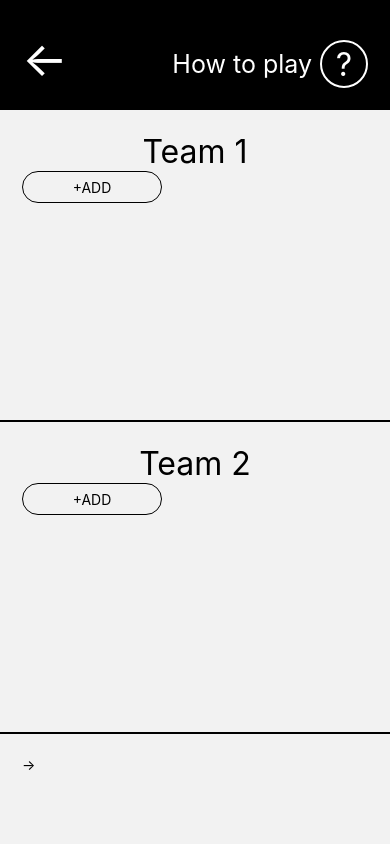
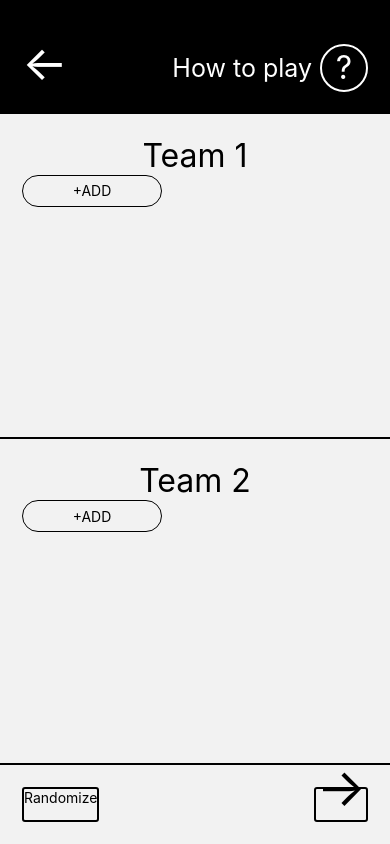
Before and after one commit to jdietrich11/AllusionsRN, a React Native app: screen /teamsPage in a window 390 px wide. Built offline with nearby package versions, Linux system fonts and the light colour scheme.

Commit message:
added information page and fixed buttons

```diff
--- a/App.js
+++ b/App.js
@@ -6,6 +6,7 @@ import { NavigationContainer } from "@react-navigation/native";
 import HomePage from "./src/pages/home/home";
 import CardSelect from "./src/pages/card-select/card-select";
 import TeamsPage from "./src/pages/teams/teams";
+import InformationPage from "./src/pages/informationPage/informationPage";
 
 const Stack = createNativeStackNavigator();
 
@@ -19,6 +20,7 @@ export default function App() {
         <Stack.Screen name="home" component={HomePage} />
         <Stack.Screen name="teamsPage" component={TeamsPage} />
         <Stack.Screen name="cardSelect" component={CardSelect} />
+        <Stack.Screen name="informationPage" component={InformationPage} />
       </Stack.Navigator>
     </NavigationContainer>
   );
--- a/src/pages/card-select/card-select.js
+++ b/src/pages/card-select/card-select.js
@@ -1,12 +1,5 @@
-import {
-  View,
-  Text,
-  StyleSheet,
-  Pressable,
-  Image,
-  Button,
-  TextInput,
-} from "react-native";
+import { useState } from "react";
+import { View, Text, Pressable, Image, TextInput } from "react-native";
 
 import styles from "./card-select.styles";
 
@@ -20,6 +13,8 @@ const TempCardpacks = [
 ];
 
 function CardSelect({ navigation }) {
+  const [cardCount, setCardCount] = useState(37);
+
   return (
     <View style={styles.container}>
       <View style={styles.containerHeader}>
@@ -49,13 +44,19 @@ function CardSelect({ navigation }) {
       <View style={styles.gameLengthContainer}>
         <View style={styles.cardCounterContainer}>
           <View style={styles.cardCounter}>
-            <Pressable style={styles.cardAdjustmentCounter}>
+            <Pressable
+              style={styles.cardAdjustmentCounter}
+              onPress={() => setCardCount(cardCount - 1)}
+            >
               <Text style={styles.cardCounterText}>-</Text>
             </Pressable>
             <View style={styles.cardCountBox}>
-              <Text style={styles.cardCount}>{"37 cards"}</Text>
+              <Text style={styles.cardCount}>{cardCount + " cards"}</Text>
             </View>
-            <Pressable style={styles.cardAdjustmentCounter}>
+            <Pressable
+              style={styles.cardAdjustmentCounter}
+              onPress={() => setCardCount(cardCount + 1)}
+            >
               <Text style={styles.cardCounterText}>+</Text>
             </Pressable>
           </View>
@@ -73,7 +74,7 @@ function CardSelect({ navigation }) {
           <Text style={styles.secondTurnsText}>second turns</Text>
         </View>
         <Pressable
-          onPress={() => navigation.navigate("")}
+          onPress={() => navigation.navigate("informationPage")}
           style={styles.teamsPageButton}
         >
           <Text style={styles.teamsPageButtonText}>&rarr;</Text>
--- /dev/null
+++ b/src/pages/informationPage/informationPage.js
@@ -0,0 +1,11 @@
+import { Text, View } from "react-native";
+
+function InformationPage() {
+  return (
+    <View>
+      <Text>Information Page</Text>
+    </View>
+  );
+}
+
+export default InformationPage;
--- a/src/pages/teams/teams.js
+++ b/src/pages/teams/teams.js
@@ -5,7 +5,18 @@ import styles from "./teams.styles";
 
 function TeamsPage({ navigation }) {
   const [team1, setTeam1] = useState([]);
+  const [team1Input, setTeam1Input] = useState("");
   const [team2, setTeam2] = useState([]);
+  const [team2Input, setTeam2Input] = useState("");
+
+  function handleSubmitTeam1() {
+    setTeam1([...team1, team1Input]);
+    setTeam1Input("");
+  }
+  function handleSubmitTeam2() {
+    setTeam2([...team2, team2Input]);
+    setTeam2Input("");
+  }
 
   return (
     <View style={styles.teamsPageContainer}>
@@ -30,7 +41,13 @@ function TeamsPage({ navigation }) {
           </View>
         ))}
         <View style={styles.teamMemberInputContainer}>
-          <TextInput placeholder="+ADD" style={styles.teamMemberTextInput} />
+          <TextInput
+            placeholder="+ADD"
+            value={team1Input}
+            style={styles.teamMemberTextInput}
+            onChangeText={(text) => setTeam1Input(text)}
+            onSubmitEditing={() => handleSubmitTeam1()}
+          />
         </View>
       </View>
       <View style={styles.team2Container}>
@@ -43,15 +60,26 @@ function TeamsPage({ navigation }) {
           </View>
         ))}
         <View style={styles.teamMemberInputContainer}>
-          <TextInput placeholder="+ADD" style={styles.teamMemberTextInput} />
+          <TextInput
+            placeholder="+ADD"
+            value={team2Input}
+            style={styles.teamMemberTextInput}
+            onChangeText={(text) => setTeam2Input(text)}
+            onSubmitEditing={() => handleSubmitTeam2()}
+          />
         </View>
       </View>
-      <Pressable
-        style={styles.startContainer}
-        onPress={() => navigation.navigate("cardSelect")}
-      >
-        <Text>&rarr;</Text>
-      </Pressable>
+      <View style={styles.nextContainer}>
+        <Pressable style={styles.nextButtonContainer}>
+          <Text>Randomize</Text>
+        </Pressable>
+        <Pressable
+          style={styles.nextButtonContainer}
+          onPress={() => navigation.navigate("cardSelect")}
+        >
+          <Text style={styles.nextButtonText}>&rarr;</Text>
+        </Pressable>
+      </View>
     </View>
   );
 }
--- a/src/pages/teams/teams.styles.js
+++ b/src/pages/teams/teams.styles.js
@@ -63,9 +63,19 @@ const styles = StyleSheet.create({
     padding: 22,
     borderBottomWidth: 2,
   },
-  startContainer: {
-    flex: 1,
+  nextContainer: {
+    flex: 0.5,
+    flexDirection: "row",
+    justifyContent: "space-between",
     padding: 22,
+  },
+  nextButtonContainer: {
+    borderWidth: 2,
+    borderRadius: 3,
+  },
+  nextButtonText: {
+    fontSize: 52,
+    marginTop: -33,
   },
 });
 
```
